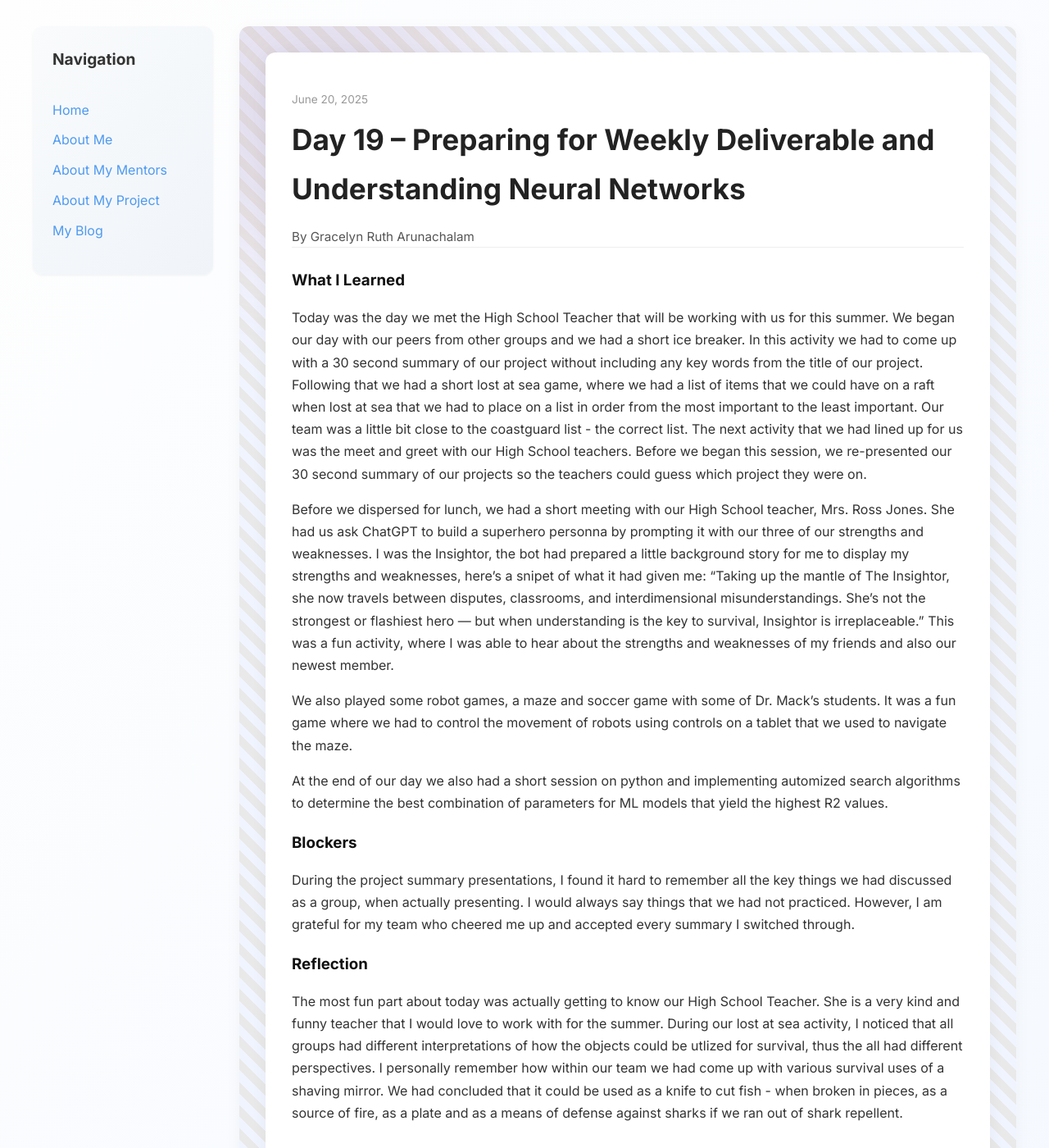
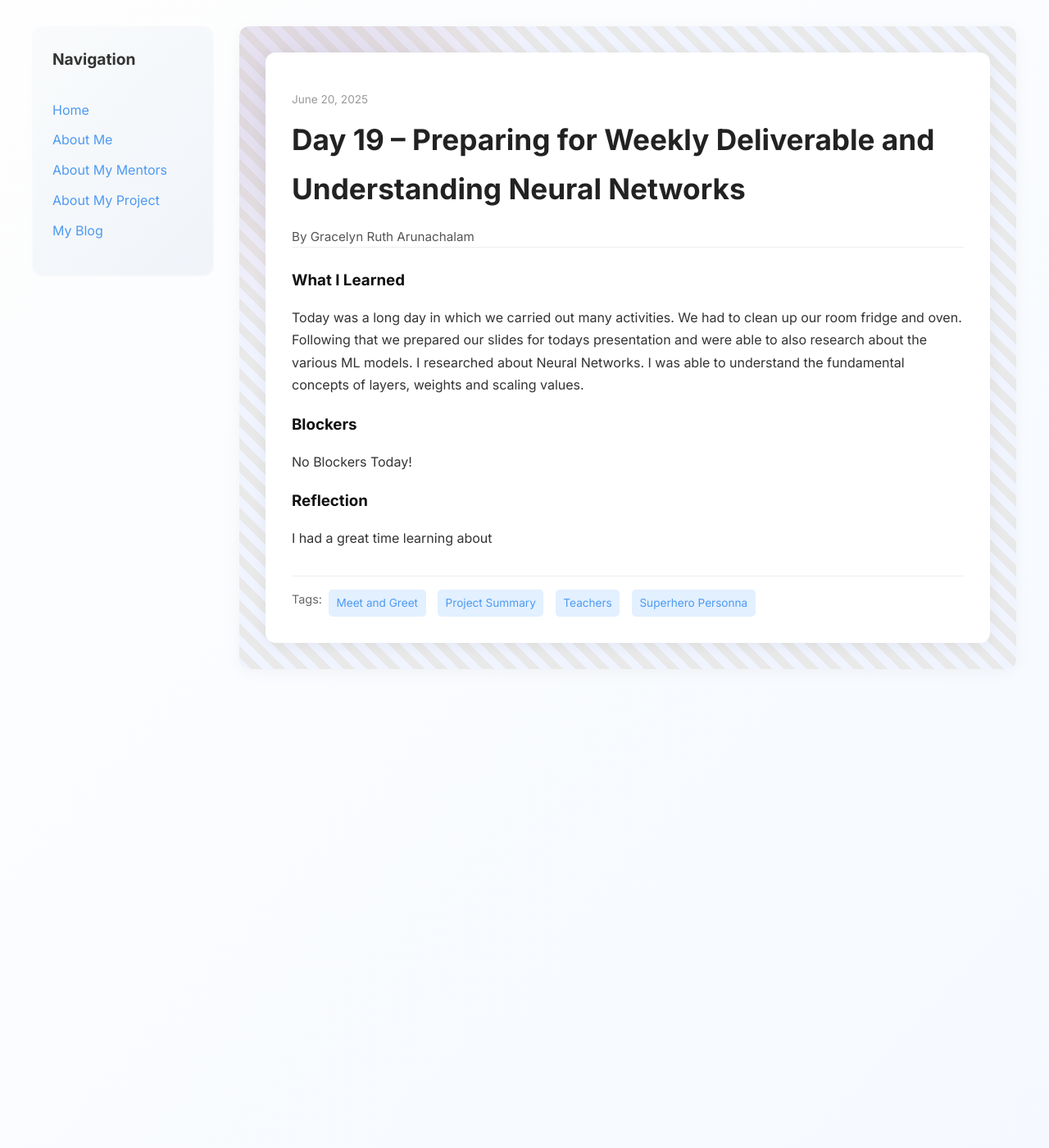
Before and after one commit to GracelynRuth/GracelynRuth.github.io, a Jekyll site: the page built from _posts/2025-06-20-day-19.md, in a window 1280 px wide and 1400 px high. Shown: the whole window at 82% size. Built offline with Jekyll 4.4.1, drawn with Linux system fonts in a browser that asks for light colours.

Commit message:
Update 2025-06-20-day-19.md

```diff
--- a/_posts/2025-06-20-day-19.md
+++ b/_posts/2025-06-20-day-19.md
@@ -7,17 +7,11 @@ permalink: /day19.html
 tags: ["Meet and Greet", "Project Summary", "Teachers", "Superhero Personna"]
 
 what_i_learned: |
-  Today was the day we met the High School Teacher that will be working with us for this summer. We began our day with our peers from other groups and we had a short ice breaker. In this activity we had to come up with a 30 second summary of our project without including any key words from the title of our project. Following that we had a short lost at sea game, where we had a list of items that we could have on a raft when lost at sea that we had to place on a list in order from the most important to the least important. Our team was a little bit close to the coastguard list - the correct list. The next activity that we had lined up for us was the meet and greet with our High School teachers. Before we began this session, we re-presented our 30 second summary of our projects so the teachers could guess which project they were on.
-
-  Before we dispersed for lunch, we had a short meeting with our High School teacher, Mrs. Ross Jones. She had us ask ChatGPT to build a superhero personna by prompting it with our three of our strengths and weaknesses. I was the Insightor, the bot had prepared a little background story for me to display my strengths and weaknesses, here's a snipet of what it had given me: "Taking up the mantle of The Insightor, she now travels between disputes, classrooms, and interdimensional misunderstandings. She's not the strongest or flashiest hero — but when understanding is the key to survival, Insightor is irreplaceable." This was a fun activity, where I was able to hear about the strengths and weaknesses of my friends and also our newest member.
-
-  We also played some robot games, a maze and soccer game with some of Dr. Mack's students. It was a fun game where we had to control the movement of robots using controls on a tablet that we used to navigate the maze.
-
-  At the end of our day we also had a short session on python and implementing automized search algorithms to determine the best combination of parameters for ML models that yield the highest R2 values.
+  Today was a long day in which we carried out many activities. We had to clean up our room fridge and oven. Following that we prepared our slides for todays presentation and were able to also research about the various ML models. I researched about Neural Networks. I was able to understand the fundamental concepts of layers, weights and scaling values.
 
 blockers: |
-  During the project summary presentations, I found it hard to remember all the key things we had discussed as a group, when actually presenting. I would always say things that we had not practiced. However, I am grateful for my team who cheered me up and accepted every summary I switched through.
+  No Blockers Today!
 
 reflection: |
-   The most fun part about today was actually getting to know our High School Teacher. She is a very kind and funny teacher that I would love to work with for the summer. During our lost at sea activity, I noticed that all groups had different interpretations of how the objects could be utlized for survival, thus the all had different perspectives. I personally remember how within our team we had come up with various survival uses of a shaving mirror. We had concluded that it could be used as a knife to cut fish - when broken in pieces, as a source of fire, as a plate and as a means of defense against sharks if we ran out of shark repellent.
+   I had a great time learning about
 ---
```
